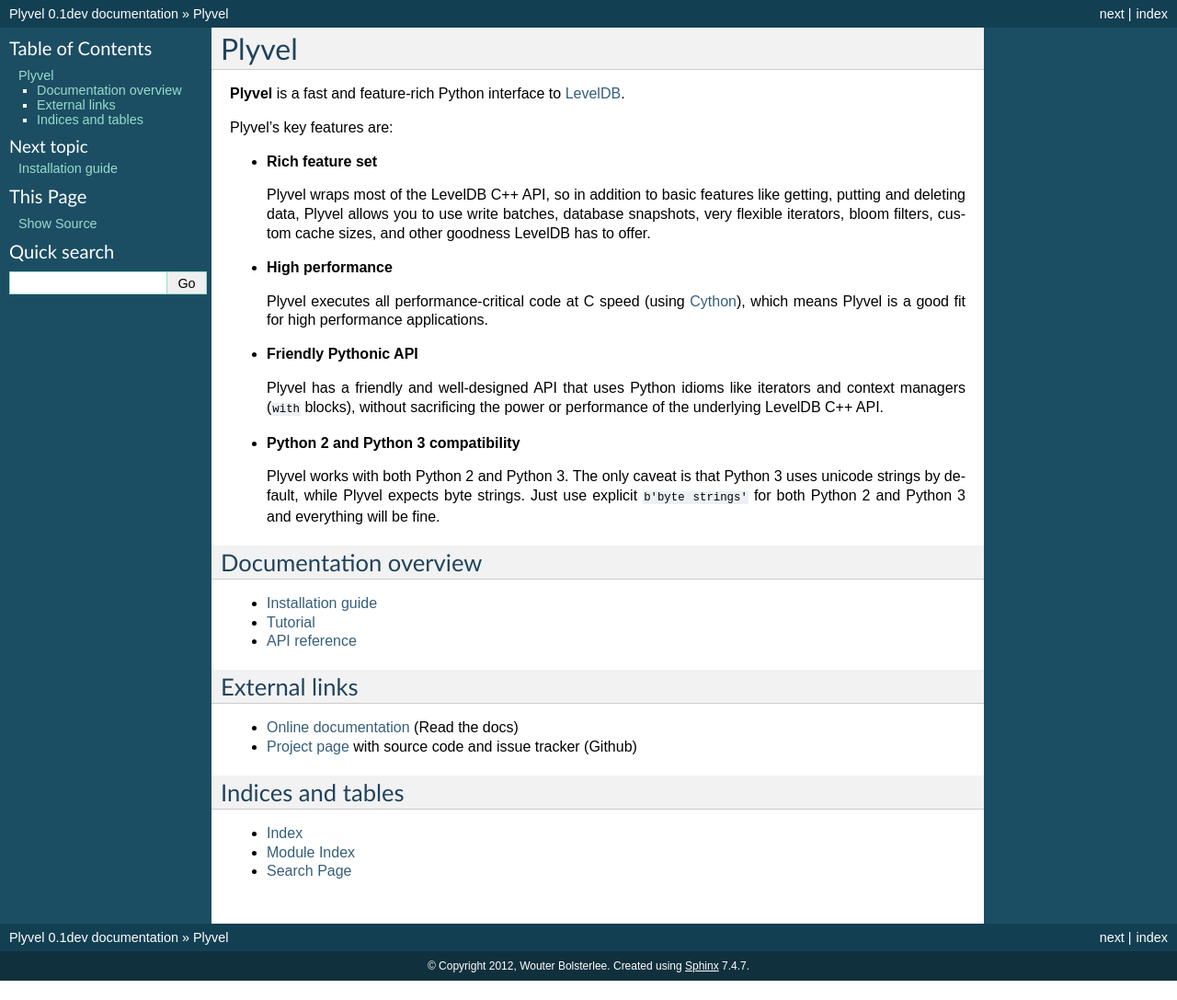
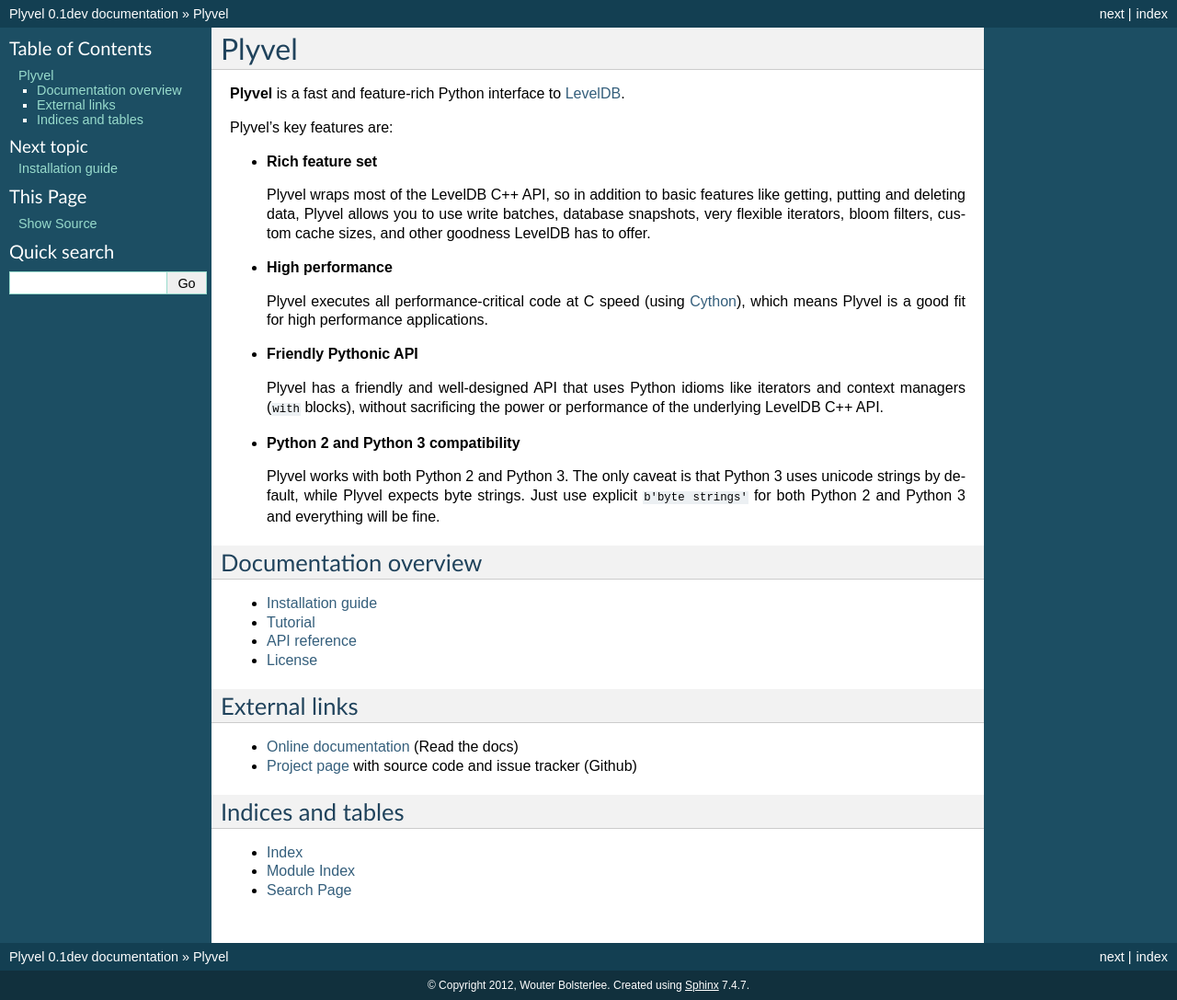
Before and after one commit to wbolster/plyvel, a Sphinx documentation site: the page built from doc/index.rst, in a window 1280 px wide. Shown: the whole page at 92% size. Built offline with Sphinx 7.4.7, drawn with Linux system fonts in a browser that asks for light colours; before the commit the page ends 1066 px from its top, so only the background shows below that.

Commit message:
Add BSD 3 clause license; mention in docs and setup script

```diff
--- a/doc/index.rst
+++ b/doc/index.rst
@@ -49,6 +49,7 @@
    installation
    tutorial
    api
+   license
 
 
 External links
--- /dev/null
+++ b/doc/license.rst
@@ -0,0 +1 @@
+.. include:: ../LICENSE.rst
--- a/setup.py
+++ b/setup.py
@@ -14,4 +14,7 @@
     author="Wouter Bolsterlee",
     author_email="uws@xs4all.nl",
     ext_modules=ext_modules,
+    classifiers=[
+        "License :: OSI Approved :: BSD License",
+    ]
 )
```
Also changed, not shown: LICENSE.rst (added).
